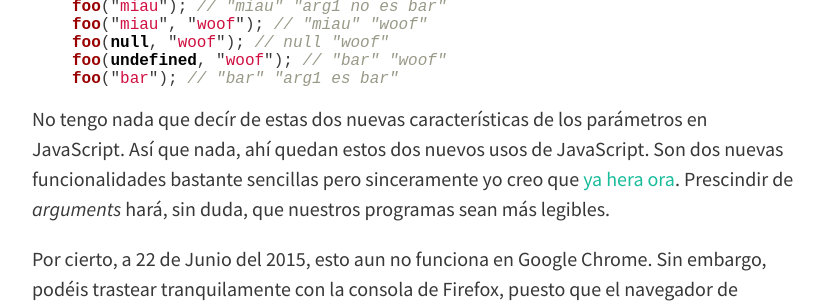
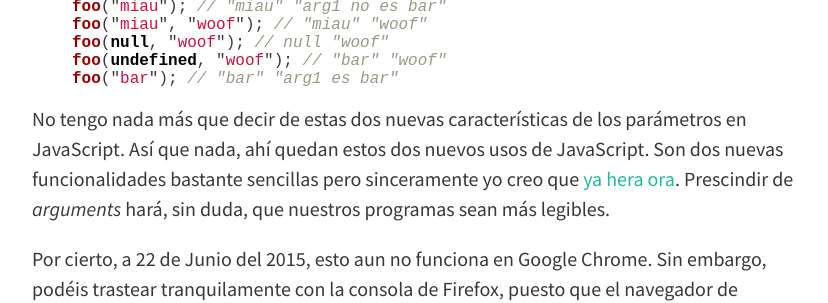
Before and after one commit to MiguelSR/MiguelSR.github.io, a Jekyll site: the page built from _posts/2015-06-22-es6-rest-parameters-and-defaults.markdown, in a window 1280 px wide and 900 px high, scrolled down 2048 px. Shown: the part 154-457 px from the top of the window, without its empty margins (224-1052 px from the left). Built offline with Jekyll 4.4.1, drawn with Linux system fonts in a browser that asks for light colours; nearby versions of some CDN libraries; comment, search, counter and statistics services are not loaded.

Commit message:
Typo fixed

```diff
--- a/_posts/2015-06-22-es6-rest-parameters-and-defaults.markdown
+++ b/_posts/2015-06-22-es6-rest-parameters-and-defaults.markdown
@@ -92,7 +92,7 @@ foo(undefined, "woof"); // "bar" "woof"
 foo("bar"); // "bar" "arg1 es bar"
 {% endhighlight %}
 
-No tengo nada que decír de estas dos nuevas características de los parámetros en JavaScript.  Así que nada, ahí quedan estos dos nuevos usos de JavaScript. Son dos nuevas funcionalidades bastante sencillas pero sinceramente yo creo que [ya hera ora][ya_hera_ora]. Prescindir de *arguments* hará, sin duda, que nuestros programas sean más legibles.
+No tengo nada más que decir de estas dos nuevas características de los parámetros en JavaScript.  Así que nada, ahí quedan estos dos nuevos usos de JavaScript. Son dos nuevas funcionalidades bastante sencillas pero sinceramente yo creo que [ya hera ora][ya_hera_ora]. Prescindir de *arguments* hará, sin duda, que nuestros programas sean más legibles.
 
 Por cierto, a 22 de Junio del 2015, esto aun no funciona en Google Chrome. Sin embargo, podéis trastear tranquilamente con la consola de Firefox, puesto que el navegador de Mozilla ya lo implementa.
 
```
